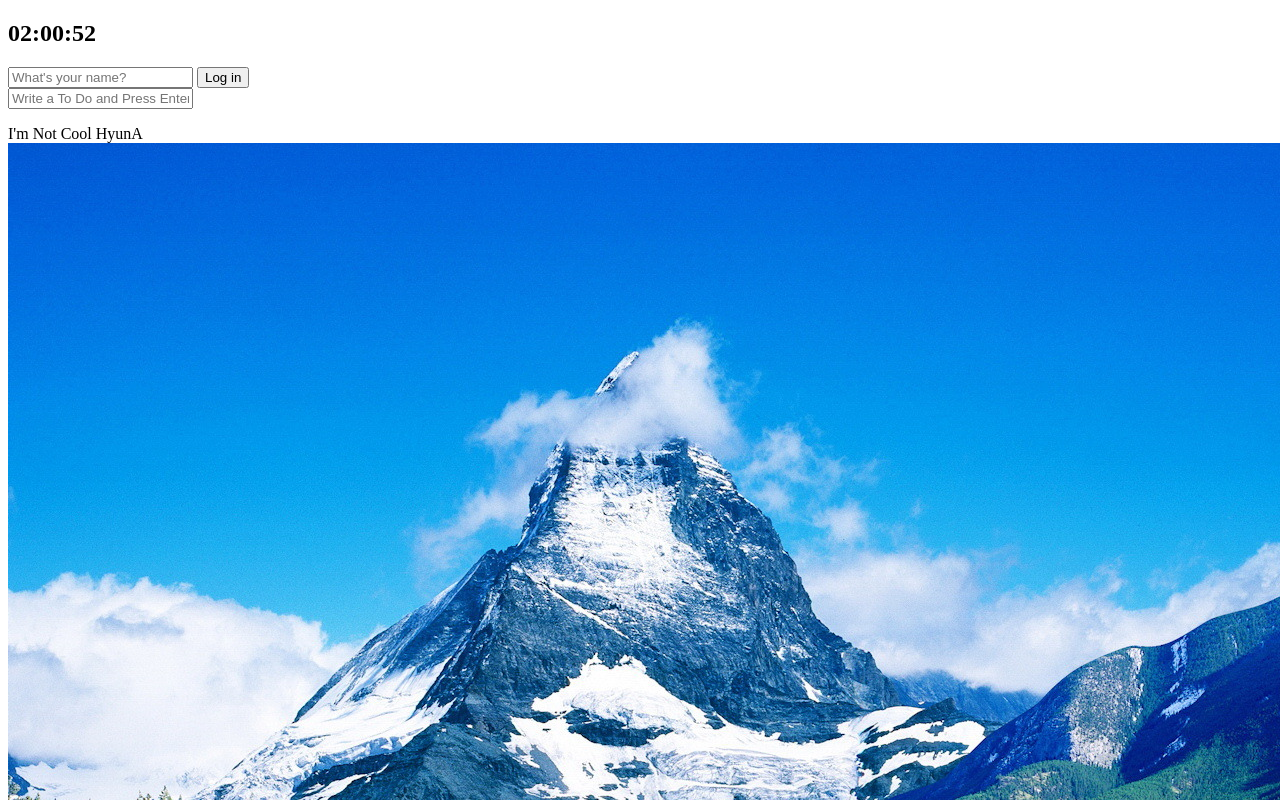
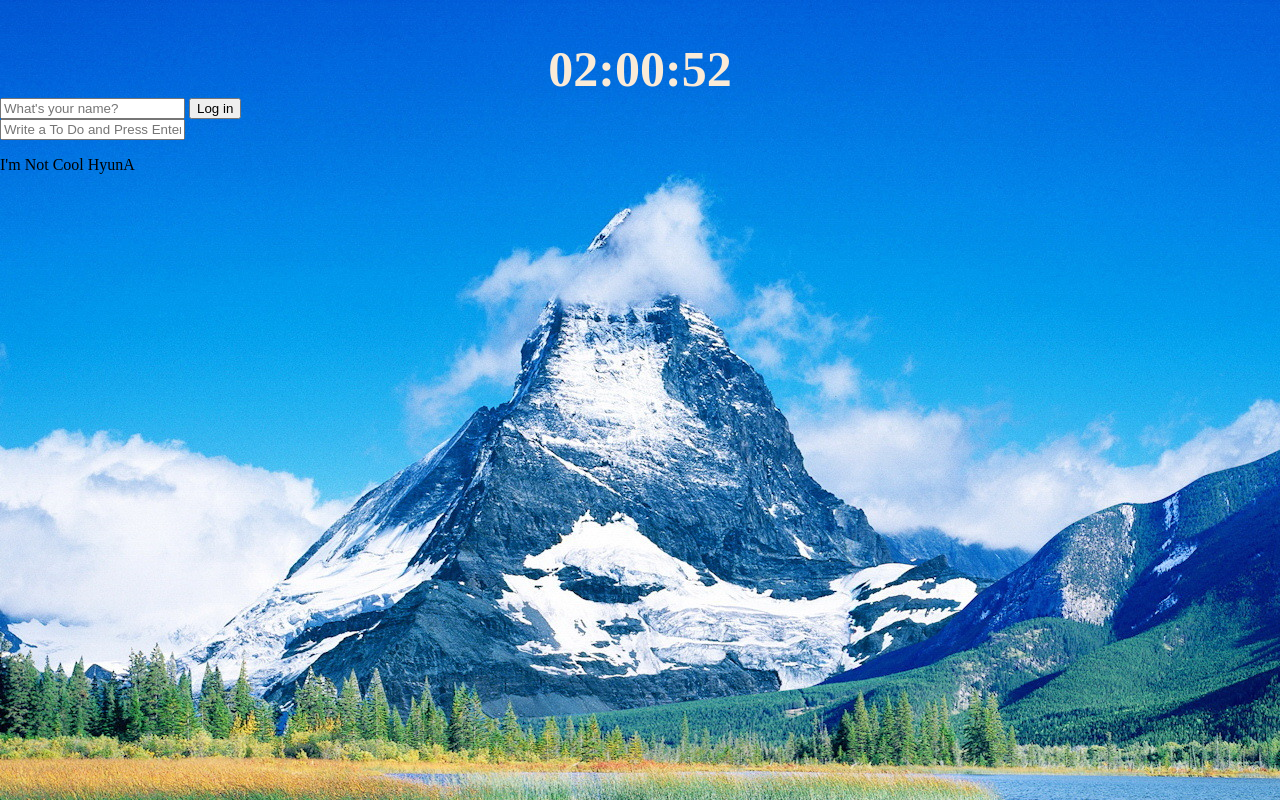
Before and after one commit to elevenfofiv/momentum, a plain HTML site: page index.html in a window 1280 px wide. Shown: the top 800 px of the page. Drawn offline with Linux system fonts and the light colour scheme.

Commit message:
파이널과제

```diff
--- a/css/styles.css
+++ b/css/styles.css
@@ -1,3 +1,36 @@
+body {
+  width: 100vw;
+  height: 100vh;
+  position: relative;
+  margin: 0;
+  padding: 0;
+  border: 0;
+}
+
+#BackgroundImage {
+  display: flex;
+  position: absolute;
+  z-index: -1;
+  background-size: 100% 100%;
+  top: 0px;
+  left: 0px;
+  right: 0px;
+  bottom: 0px;
+  margin: 0;
+  border: 0;
+  padding: 0;
+}
+
+#clock {
+  display: flex;
+  align-items: center;
+  justify-content: center;
+  margin: 0px;
+  color: antiquewhite;
+  font-size: 50px;
+  padding-top: 40px;
+}
+
 .hidden {
   display: none;
 }
--- a/js/background.js
+++ b/js/background.js
@@ -5,5 +5,6 @@ const chosenImage = images[Math.floor(Math.random() * images.length)];
 const bgImage = document.createElement("img");
 
 bgImage.src = `img/${chosenImage}`;
+bgImage.id = "BackgroundImage";
 
 document.body.appendChild(bgImage);
```
